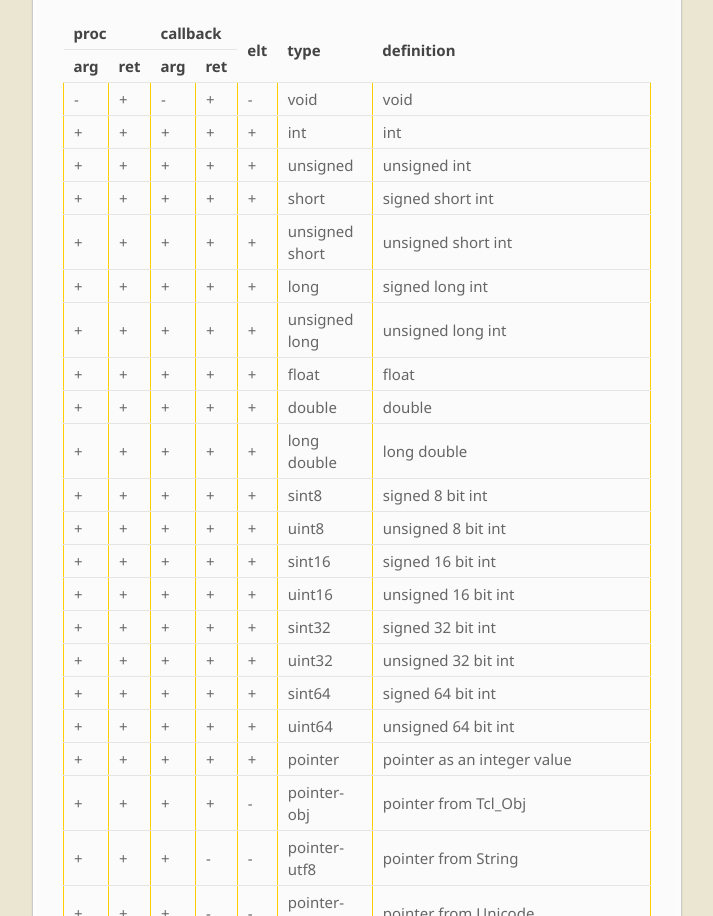
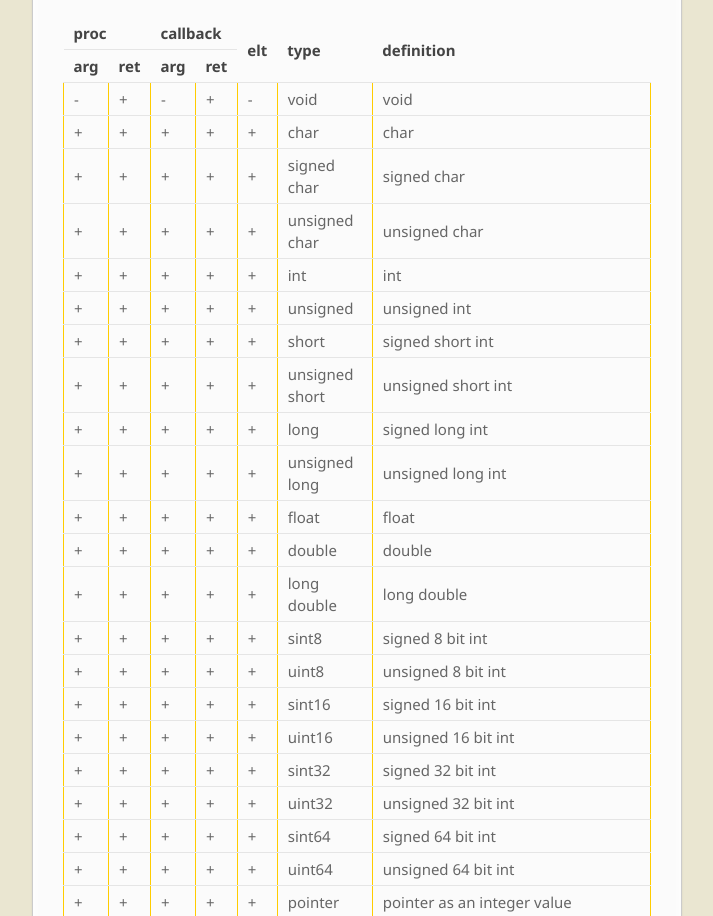
Before and after one commit to prs-de/ffidl, a plain HTML site: page doc/ffidl.html in a window 1280 px wide. Shown: the part 4882-5798 px from the top of the page, without its empty margins (283-996 px from the left). Drawn offline with Linux system fonts and the light colour scheme; a web font is replaced by a local one.

Commit message:
Document char types

```diff
--- a/doc/ffidl.html
+++ b/doc/ffidl.html
@@ -594,6 +594,9 @@
             </th>
           </tr>
           <tr> <td> - </td> <td> + </td> <td> - </td> <td> + </td> <td> - </td> <td> void </td> <td> void </td> </tr>
+          <tr> <td> + </td> <td> + </td> <td> + </td> <td> + </td> <td> + </td> <td> char </td> <td> char </td> </tr>
+          <tr> <td> + </td> <td> + </td> <td> + </td> <td> + </td> <td> + </td> <td> signed char </td> <td> signed char </td> </tr>
+          <tr> <td> + </td> <td> + </td> <td> + </td> <td> + </td> <td> + </td> <td> unsigned char </td> <td> unsigned char </td> </tr>
           <tr> <td> + </td> <td> + </td> <td> + </td> <td> + </td> <td> + </td> <td> int </td> <td> int </td> </tr>
           <tr> <td> + </td> <td> + </td> <td> + </td> <td> + </td> <td> + </td> <td> unsigned </td> <td> unsigned int </td> </tr>
           <tr> <td> + </td> <td> + </td> <td> + </td> <td> + </td> <td> + </td> <td> short </td> <td> signed short int </td> </tr>
```
